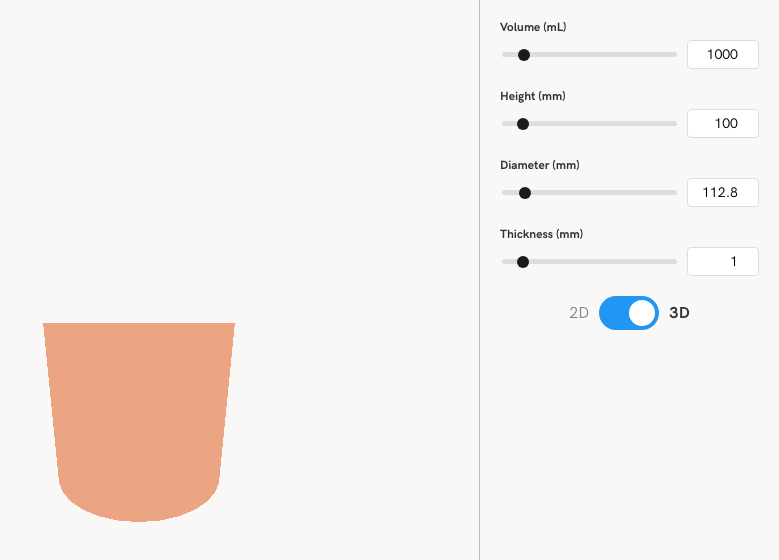
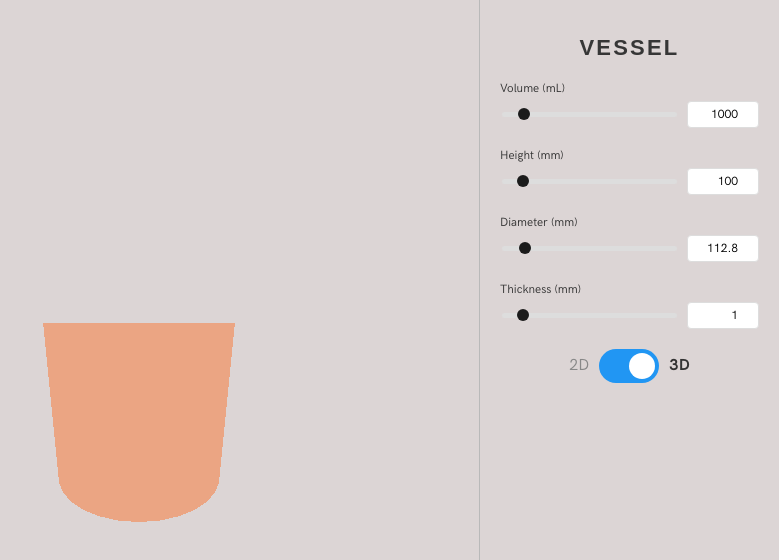
Before and after one commit to DepaOne/Vessel, a React (Create React App) app: page / in a window 1280 px wide. Shown: the top 560 px of the page, without its empty margins (501-1280 px from the left). Built offline with nearby package versions, Linux system fonts and the light colour scheme.

Commit message:
svg stroke colour

```diff
--- a/src/App.css
+++ b/src/App.css
@@ -1,3 +1,5 @@
+
+
 .App {
   display: flex;
   justify-content: center;
@@ -36,6 +38,7 @@
   top: 0; /* Align to the top of the viewport */
   height: 100%; /* Make it full height */
   box-sizing: border-box; /* Include padding in the height calculation */
+
 }
 
 .slider-with-input {
@@ -47,7 +50,7 @@
   margin-bottom: 5px;
   color: #333; /* Label text color */
   font-size: 12px; /* Label font size */
-  font-weight: bold; /* Label font weight */
+  font-weight: 400; /* Label font weight */
 }
 
 .slider-with-input .input-group {
@@ -92,7 +95,7 @@
   padding: 5px;
   border: 1px solid #ddd;
   border-radius: 4px;
-  font-size: 14px;
+  font-size: 12px;
   text-align: right;
 }
 
@@ -182,3 +185,12 @@ body, input, button {
   outline: none;
   box-shadow: 0 0 0.5 1.5px rgba(143, 143, 143, 0.1);
 }
+
+.app-header {
+  font-family: 'HKGrotesk-Bold', sans-serif;
+  font-size: 22px;
+  color: #363636;
+  text-align: center;
+  margin-bottom: 20px;
+  letter-spacing: 0.1em;
+}
--- a/src/App.js
+++ b/src/App.js
@@ -3,7 +3,6 @@ import './App.css';
 import SliderWithInput from './components/SliderWithInput';
 import ContainerSVG from './components/ContainerSVG';
 import Cylinder from './components/Cylinder'; // Import the new Cylinder component
-
 
 function App() {
   const [volume, setVolume] = useState(1000);
@@ -62,6 +61,7 @@ function App() {
           )}
         </div>
         <div className="controls">
+          <h1 className="app-header">VESSEL</h1>
           <SliderWithInput
             id="volume"
             label="Volume (mL)"
--- a/src/index.css
+++ b/src/index.css
@@ -26,7 +26,7 @@ body {
     sans-serif;
   -webkit-font-smoothing: antialiased;
   -moz-osx-font-smoothing: grayscale;
-  background-color: #faf7f7; /* Light grey background */
+  background-color: #dcd5d5; /* Light grey background */
 }
 
 code {
```
